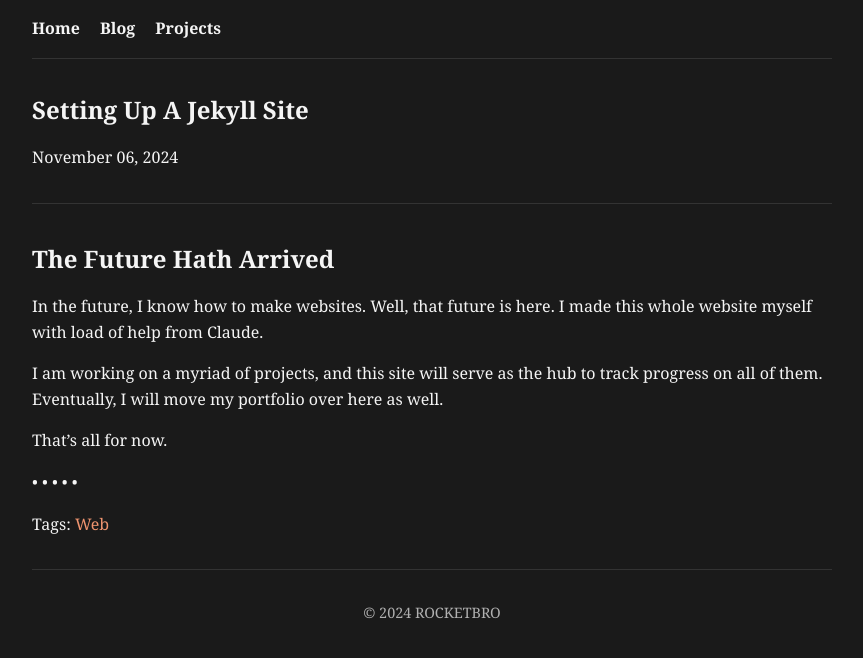
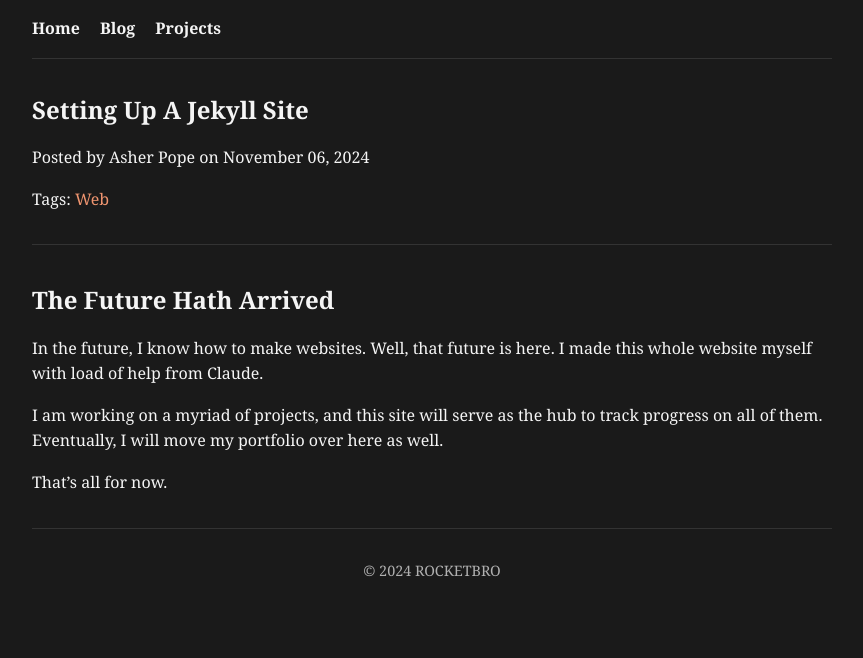
Before and after one commit to rocketbro/rocketbro.github.io, a Jekyll site: the page built from _posts/2024-11-05-introductions.md, in a window 1280 px wide. Shown: the top 658 px of the page, without its empty margins (208-1071 px from the left). Built offline with Jekyll 4.4.1, drawn with Linux system fonts in a browser that asks for light colours.

Commit message:
update post layout and image

```diff
--- a/_includes/image.html
+++ b/_includes/image.html
@@ -7,8 +7,7 @@
     <img
       src="{{ include.url }}"
       alt="{{ include.alt | default: 'Image' }}"
-      class="responsive-image"
-      {% if include.width %}style="width: {{ include.width }}px;"{% endif %}
+      class="responsive-image{% if include.fill_width %} responsive-image--fill-width{% endif %}"
       {% if include.height %}style="height: {{ include.height }}px;"{% endif %}
     >
   </div>
@@ -21,8 +20,7 @@
     <img
       src="{{ site.baseurl }}/assets/images/{{ include.file }}"
       alt="{{ include.alt | default: 'Image' }}"
-      class="responsive-image"
-      {% if include.width %}style="width: {{ include.width }}px;"{% endif %}
+      class="responsive-image{% if include.fill_width %} responsive-image--fill-width{% endif %}"
       {% if include.height %}style="height: {{ include.height }}px;"{% endif %}
     >
   </div>
--- a/_layouts/post.html
+++ b/_layouts/post.html
@@ -4,18 +4,17 @@ layout: default
 <article class="post">
   <header class="post-header">
     <h1 class="post-title">{{ page.title }}</h1>
-    <p class="post-meta">{{ page.date | date: "%B %d, %Y" }}</p>
+    <p class="post-meta">Posted by {{ page.author }} on {{ page.date | date: "%B %d, %Y" }}</p>
+    {% if page.tags and page.tags.size > 0 %}
+    <p>Tags: {% for tag in page.tags %}
+      {% assign display_name = site.tag_names[tag] | default: tag %}
+      <a href="/tags/{{ tag }}">{{ display_name }}</a>
+      {% endfor %}
+    </p>
+    {% endif %}
   </header>
 
   <div class="post-content">
     {{ content }}
   </div>
-  • • • • •
-  {% if page.tags %}
-  <p>Tags: {% for tag in page.tags %}
-  {% assign display_name = site.tag_names[tag] | default: tag %}
-  <a href="/tags/{{ tag }}">{{ display_name }}</a>
-{% endfor %}
-  </p>
-{% endif %}
 </article>
--- a/_posts/2024-11-05-introductions.md
+++ b/_posts/2024-11-05-introductions.md
@@ -1,6 +1,7 @@
 ---
 layout: post
 title: "Setting Up A Jekyll Site"
+author: "Asher Pope"
 date: 2024-11-06
 tags: [Web]
 ---
--- a/assets/css/_sass/_components.scss
+++ b/assets/css/_sass/_components.scss
@@ -74,9 +74,11 @@
 .responsive-image-container {
   position: relative;
   width: 100%;
-  max-width: 100%;
+  overflow: hidden;
+  display: flex;
+  justify-content: center;
+  align-items: center;
   border-radius: 12px;
-  overflow: hidden;
 }
 
 .responsive-image-background {
@@ -87,6 +89,7 @@
   height: 100%;
   background-size: cover;
   background-position: center;
+  border-radius: 12px;
   filter: blur(15px) brightness(0.7);
   opacity: 0.35;
   z-index: 1;
@@ -98,11 +101,16 @@
   max-width: 100%;
   height: auto;
   max-height: 100%;
-  border-radius: 0px;
+  border-radius: 12px;
   object-fit: contain;
   display: block;
   margin: 0 auto;
   z-index: 2;
+
+  &--fill-width {
+    width: 100%;
+    object-fit: cover;
+  }
 }
 
 .image-with-title-container {
```
Also changed, not shown: _posts/2024-11-16-cwc-pancakes.md (+1 -0 lines), _posts/2024-11-17-loom-paper.md (+4 -3 lines).
